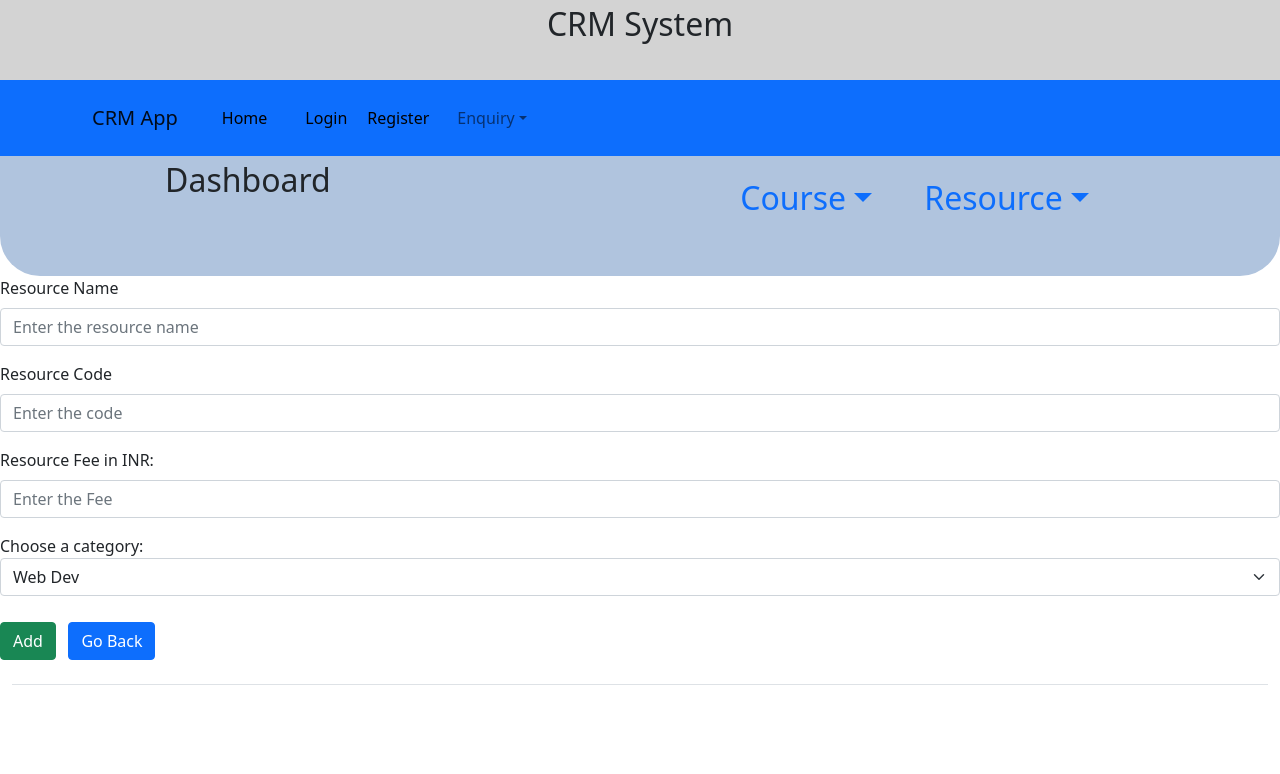
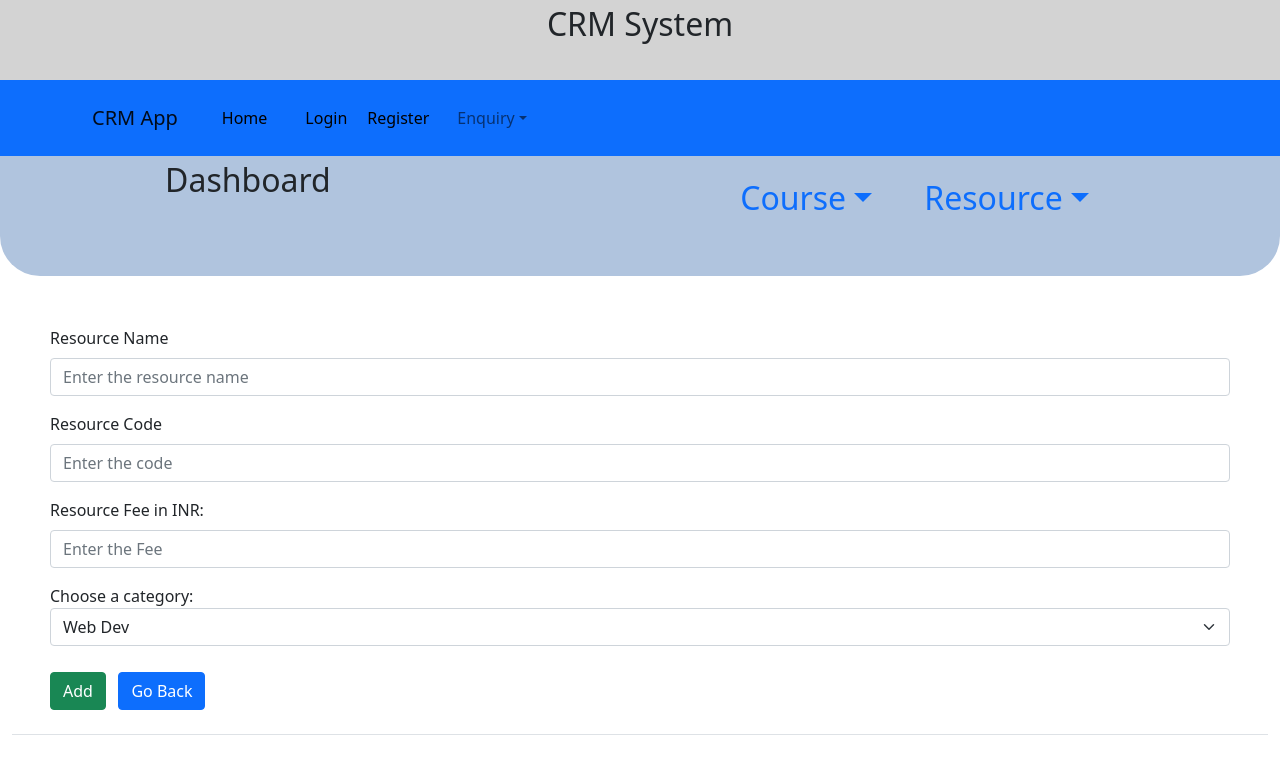
Before and after one commit to Faithinfotech-Training/Experion-Node-Team4, a React (Create React App) app: page /admin/resource/add-resource in a window 1280 px wide. Shown: the top 774 px of the page. Built offline with nearby package versions, Linux system fonts and the light colour scheme.

Commit message:
"added Style"

```diff
--- a/src/pages/Course/AddCourse/AddCourse.css
+++ b/src/pages/Course/AddCourse/AddCourse.css
@@ -8,3 +8,14 @@
     display: inline-block;
     margin-right: 5px;
 }
+
+.add-courses{
+
+
+        margin-top: 50px;
+        margin-left: 50px;
+        margin-right: 50px;
+
+
+
+}
--- a/src/pages/Course/AddCourse/AddCourse.js
+++ b/src/pages/Course/AddCourse/AddCourse.js
@@ -49,7 +49,7 @@ function AddCourse() {
   return (
     <div>
       <Dashboard />
-      <Form onSubmit={handleSubmit}>
+      <Form onSubmit={handleSubmit} className="add-courses">
         <Form.Group className="mb-3">
           <Form.Label>Course Name</Form.Label>
           <Form.Control type="text" name="coursename" placeholder="Enter the course name" value={courses.coursename || ""} onChange={handleChange} />
--- a/src/pages/ResourceManagement/AddResource/AddResource.css
+++ b/src/pages/ResourceManagement/AddResource/AddResource.css
@@ -0,0 +1,7 @@
+.add-resource{
+
+        margin-top: 50px;
+        margin-left: 50px;
+        margin-right: 50px;
+
+    }
--- a/src/pages/ResourceManagement/AddResource/AddResource.js
+++ b/src/pages/ResourceManagement/AddResource/AddResource.js
@@ -4,7 +4,7 @@ import { useNavigate } from 'react-router-dom';
 import { useState, useEffect } from "react";
 import axios from "axios";
 import Dashboard from "../../../Components/Dashboard/Dashboard";
-// import './AddResource.css'
+import './AddResource.css'
 
 
 function AddResource() {
@@ -49,9 +49,10 @@ function AddResource() {
 
   return (
 
-      <div>
+      <div >
         <Dashboard />
-      <Form onSubmit={handleSubmit}>
+
+      <Form onSubmit={handleSubmit} className ="add-resource">
         <Form.Group className="mb-3">
           <Form.Label>Resource Name</Form.Label>
           <Form.Control type="text" name="resourcename" placeholder="Enter the resource name" value={resources.resourcename || ""} onChange={handleChange} />
```
